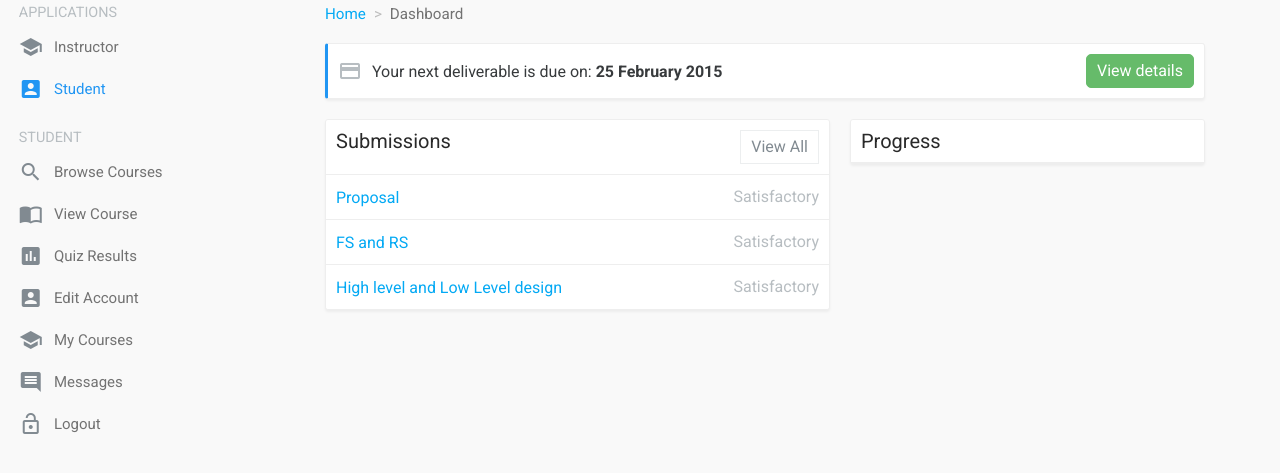
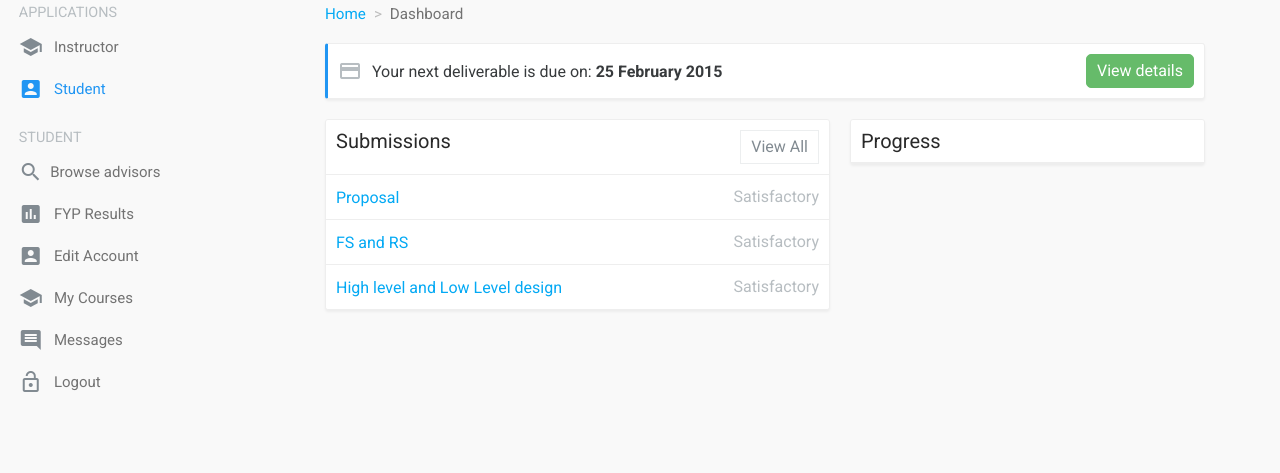
Before and after one commit to SyedSaifAli1234/fyp-check.github.io, a website: page dist/index.html in a window 1280 px wide. Shown: the part 71-544 px from the top of the page. Drawn offline with Linux system fonts and the light colour scheme.

Commit message:
Update index.html

```diff
--- a/dist/index.html
+++ b/dist/index.html
@@ -93,19 +93,14 @@
     <ul class="sidebar-menu">
       <li class="sidebar-menu-item">
         <a class="sidebar-menu-button" href="browse-courses.html">
-          <i class="sidebar-menu-icon material-icons">search</i> Browse Courses
-        </a>
+          <i class="sidebar-menu-icon material-icons">search</i>Browse advisors &nbsp; &nbsp; &nbsp; &nbsp;</a>
       </li>
-      <li class="sidebar-menu-item">
-        <a class="sidebar-menu-button" href="view-course.html">
-          <i class="sidebar-menu-icon material-icons">import_contacts</i> View Course
-        </a>
-      </li>
+
 
 
       <li class="sidebar-menu-item">
         <a class="sidebar-menu-button" href="quiz-results.html">
-          <i class="sidebar-menu-icon material-icons">poll</i> Quiz Results
+          <i class="sidebar-menu-icon material-icons">poll</i>&nbsp;FYP Results
         </a>
       </li>
       <li class="sidebar-menu-item">
```
